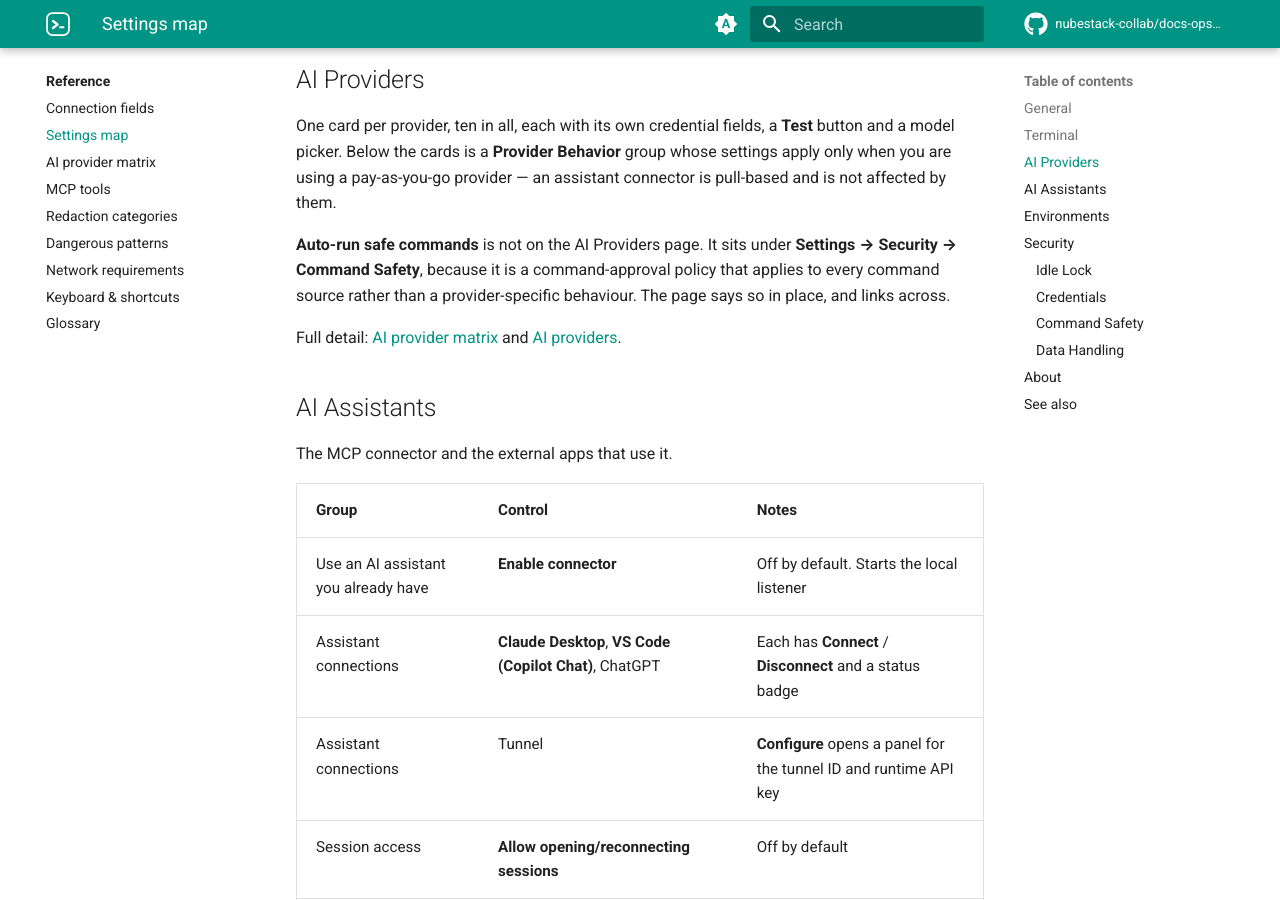
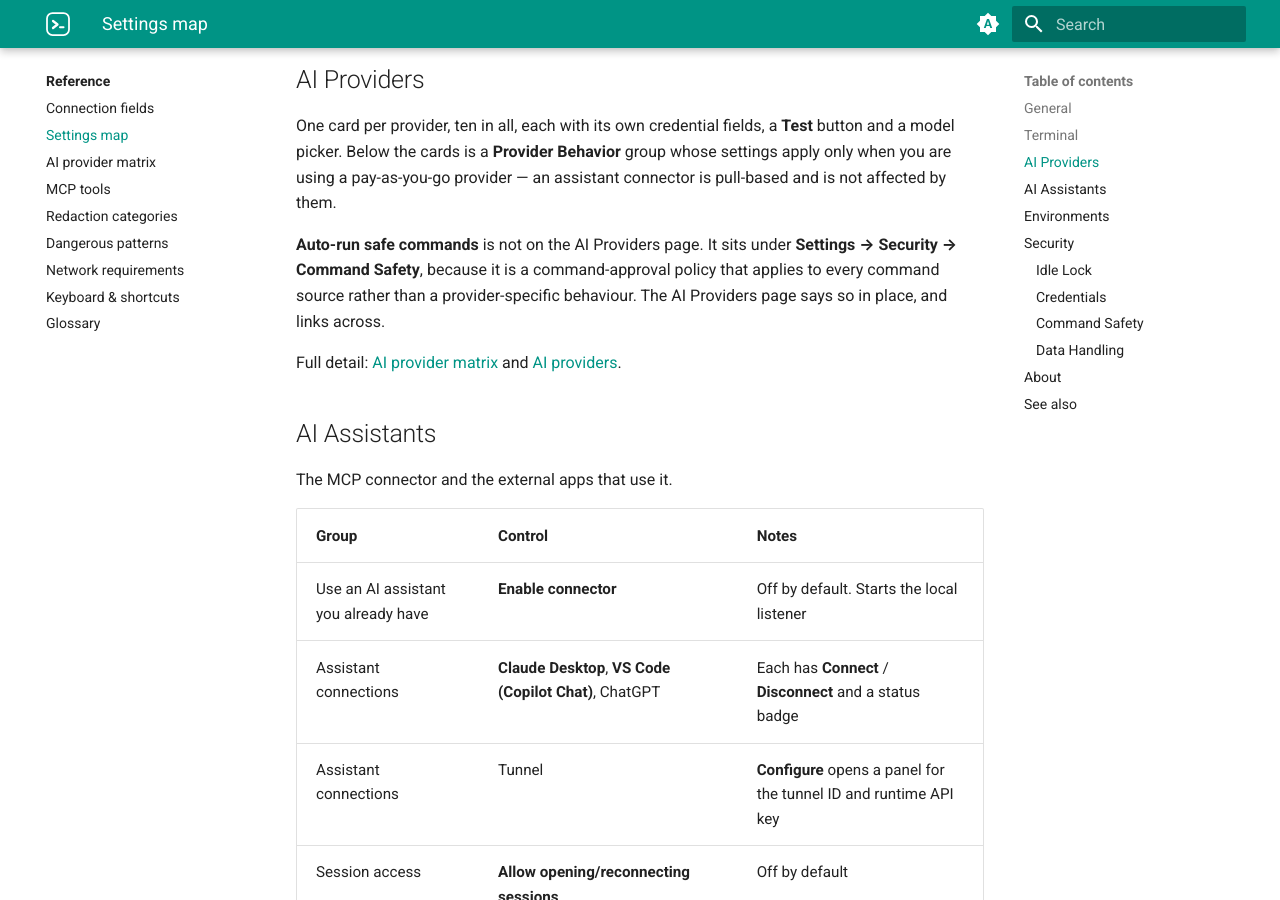
Before and after one commit to nubestack-collab/docs-opspilot, an MkDocs documentation site: the page built from docs/reference/settings-map.md, in a window 1280 px wide and 900 px high, scrolled down 2526 px. Built offline with MkDocs 1.6.1 and Material for MkDocs 9.7.7, drawn with Linux system fonts in a browser that asks for light colours; comment, search, counter and statistics services are not loaded.

Commit message:
Remove GitHub repo link and edit icon from header
Drops repo_url, repo_name, edit_uri and the repo icon, which together
rendered the GitHub link in the top-right of the header, plus the
content.action.edit feature that depended on edit_uri for the per-page
edit pencil.

```diff
--- a/docs/reference/settings-map.md
+++ b/docs/reference/settings-map.md
@@ -56,10 +56,9 @@ settings apply only when you are using a pay-as-you-go provider — an assistant
 connector is pull-based and is not affected by them.
 
 **Auto-run safe commands** is not on the AI Providers page. It sits under
-**Settings → Security →
-Command Safety**, because it is a command-approval policy that applies to every
-command source rather than a provider-specific behaviour. The page says so in place,
-and links across.
+**Settings → Security → Command Safety**, because it is a command-approval policy
+that applies to every command source rather than a provider-specific behaviour. The
+AI Providers page says so in place, and links across.
 
 Full detail: [AI provider matrix](provider-matrix.md) and
 [AI providers](../ai/providers.md).
--- a/mkdocs.yml
+++ b/mkdocs.yml
@@ -6,17 +6,11 @@ site_author: NubeStack
 site_url: https://nubestack-collab.github.io/docs-opspilot/
 copyright: Copyright &copy; NubeStack. All rights reserved.
 
-repo_url: https://github.com/nubestack-collab/docs-opspilot
-repo_name: nubestack-collab/docs-opspilot
-edit_uri: edit/main/docs/
-
 theme:
   name: material
   language: en
   favicon: assets/images/opspilot-favicon.svg
   logo: assets/images/opspilot-mark.svg
-  icon:
-    repo: fontawesome/brands/github
   palette:
     - media: "(prefers-color-scheme)"
       toggle:
@@ -52,7 +46,6 @@ theme:
     - content.code.annotate
     - content.tabs.link
     - content.tooltips
-    - content.action.edit
 
 extra_css:
   - stylesheets/extra.css
```
